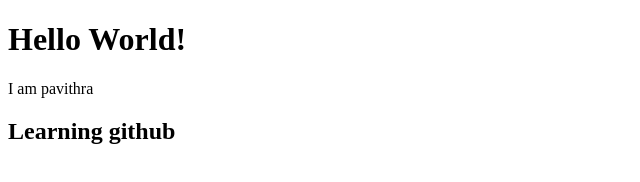
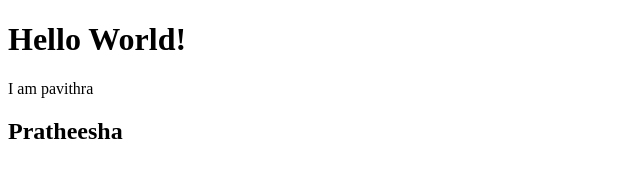
Before and after one commit to pratheeshaR/learngit, a plain HTML site: page index.html in a window 1280 px wide. Shown: the whole page, without its empty margins (0-640 px from the left). Drawn offline with Linux system fonts and the light colour scheme.

Commit message:
updated heading

```diff
--- a/index.html
+++ b/index.html
@@ -8,6 +8,6 @@
 <body>
     <h1>Hello World!</h1>
     <p> I am pavithra</p>
-    <h2> Learning github</h2>
+    <h2> Pratheesha</h2>
 </body>
 </html>
```
